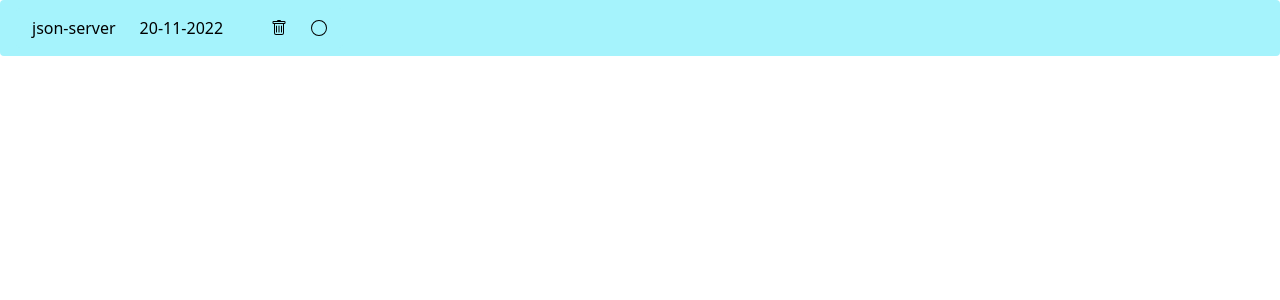
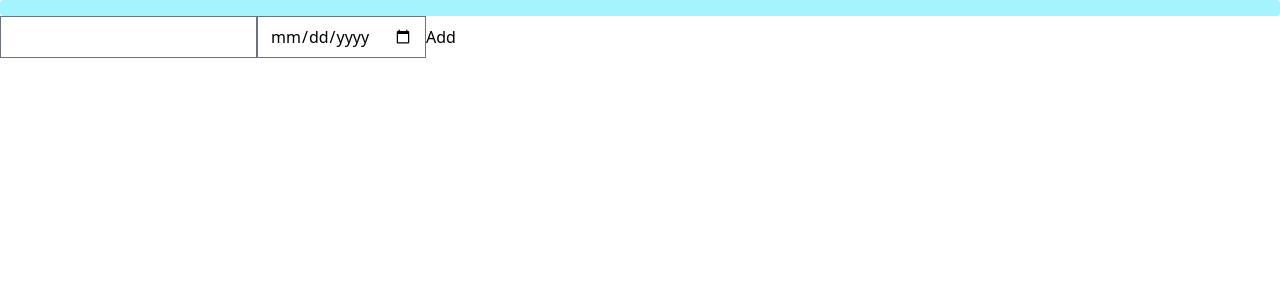
Before and after one commit to Arman-Abbasian/todo_list_with_react_redux_and_typescript, a React (Create React App) app: page / in a window 1280 px wide. Shown: the top 300 px of the page. Built offline with nearby package versions, Linux system fonts and the light colour scheme; data requests are answered from the project's data file.

Commit message:
Finish AddTodo component

```diff
--- a/package.json
+++ b/package.json
@@ -48,6 +48,7 @@
     ]
   },
   "devDependencies": {
+    "@tailwindcss/forms": "^0.5.3",
     "tailwindcss": "^3.2.7"
   }
 }
--- a/src/App.tsx
+++ b/src/App.tsx
@@ -1,11 +1,13 @@
 import React from 'react';
 import './App.css';
+import AddTodo from './components/AddTodo';
 import Todos from './components/Todos';
 
 function App() {
   return (
     <div className="App">
       <Todos />
+      <AddTodo />
     </div>
   );
 }
--- a/src/components/AddTodo.tsx
+++ b/src/components/AddTodo.tsx
@@ -1,12 +1,15 @@
 import React, { useState } from 'react';
+import { useDispatch } from 'react-redux';
+import { AddTodos } from '../redux/todo/todoActions';
 const AddTodo = () => {
+    const dispatch=useDispatch();
     const [formInput,setFormInput]=useState({title:"",dueDate:""});
     const changeHandler=(e: React.FormEvent<HTMLInputElement>):void=>{
         setFormInput({...formInput,[e.currentTarget.name]:e.currentTarget.value})
     }
     const submitHandler=(e: React.FormEvent<HTMLFormElement>)=>{
         e.preventDefault();
-        // addTodo({...formValue,completed:false,date:new Date().toDateString()});
+        dispatch(AddTodos({...formInput,completed:false,date:new Date().toDateString()}));
         console.log(formInput)
         setFormInput({title:"",dueDate:""})
      }
--- a/src/components/Todos.tsx
+++ b/src/components/Todos.tsx
@@ -22,7 +22,7 @@ const Todos = () => {
                     <p>{item.title}</p>
                     <p>{item.dueDate}</p>
                     <p>{item.completed}</p>
-                    <BsTrash />
+                    <BsTrash onClick={()=>dispatch(DeleteTodos(item.id))} />
                     <BsCircle />
                   </div>
                 })
--- a/src/redux/todo/todoTypes.ts
+++ b/src/redux/todo/todoTypes.ts
@@ -21,8 +21,8 @@ type getTodoType={
 export type addTodoType={
   title: string,
   completed: boolean,
-  date:Date,
-  dueDate:Date
+  date:string,
+  dueDate:string
 }
 export type editTodoType={
   title: string,
--- a/src/server/db.json
+++ b/src/server/db.json
@@ -1,11 +1,3 @@
 {
-    "todos": [
-      {
-        "id": 1,
-        "title": "json-server",
-        "completed": false,
-        "dueDate":"20-11-2022",
-        "date":"30-11-2022"
-      }
-    ]
-  }
+  "todos": []
+}
--- a/tailwind.config.js
+++ b/tailwind.config.js
@@ -6,5 +6,7 @@ module.exports = {
   theme: {
     extend: {},
   },
-  plugins: [],
+  plugins: [
+    require('@tailwindcss/forms'),
+  ],
 }
```
Also changed, not shown: 1 other file (tests, documents, lock files or other folders).
